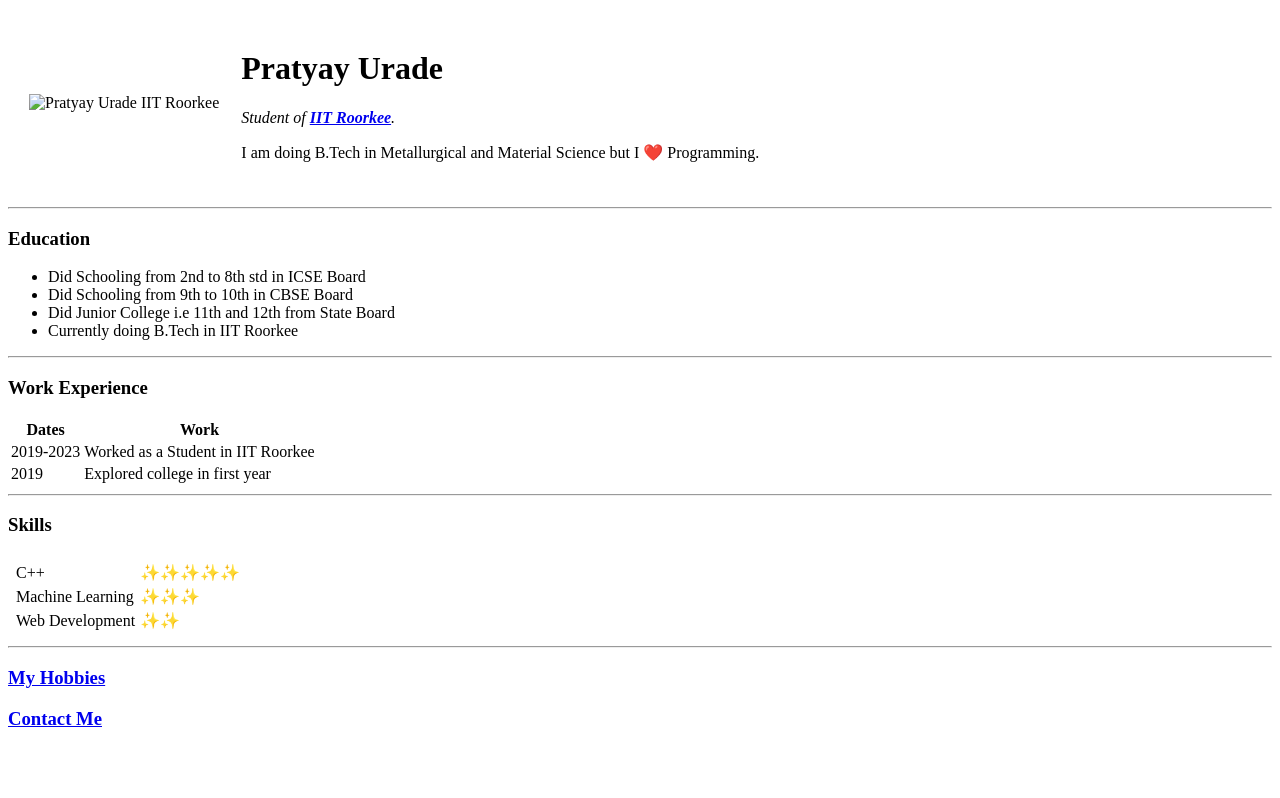
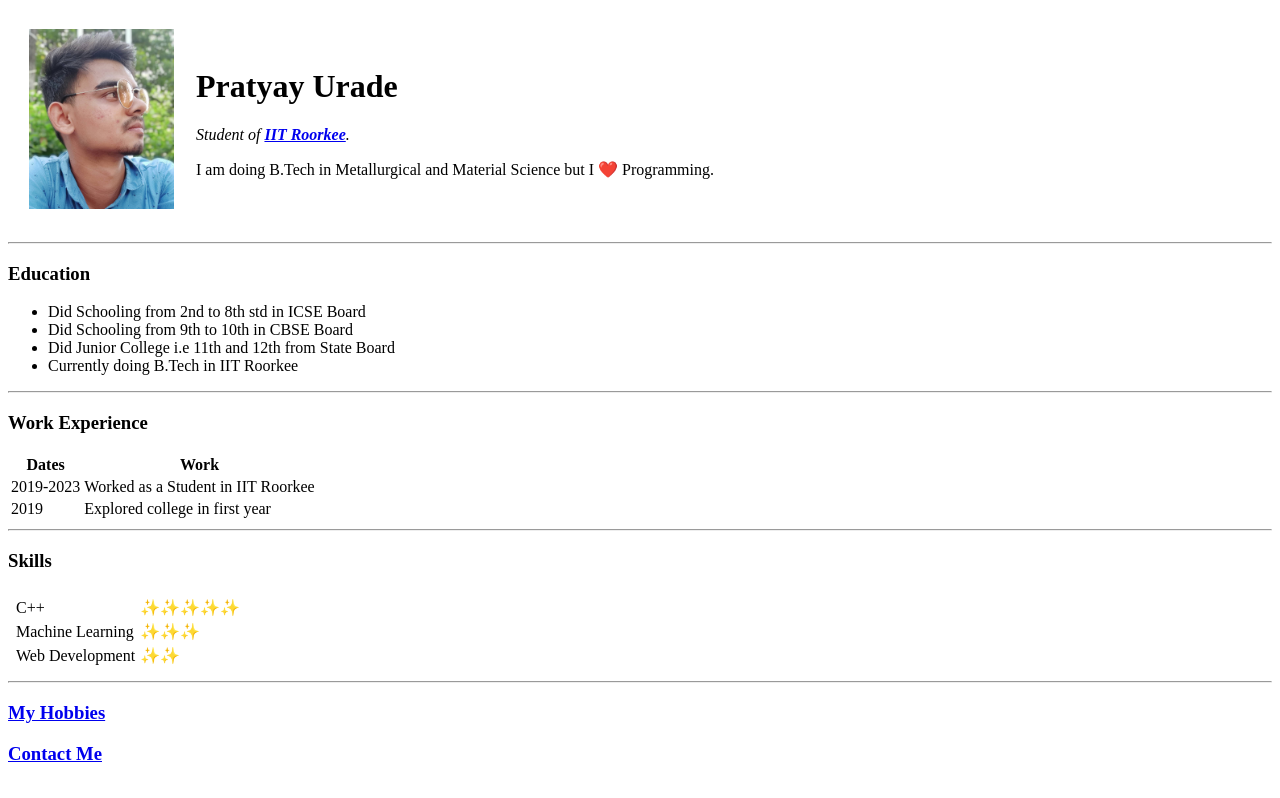
Before and after one commit to pratyayurade/CV, a plain HTML site: page index.html in a window 1280 px wide. Drawn offline with Linux system fonts and the light colour scheme.

Commit message:
Update index.html

```diff
--- a/index.html
+++ b/index.html
@@ -9,7 +9,7 @@
 <body>
     <table cellspacing="20">
         <tr>
-            <td><img src="Pratyay.jpg" alt="Pratyay Urade IIT Roorkee" width="145" height="180">
+            <td><img src="images/Pratyay.jpg" alt="Pratyay Urade IIT Roorkee" width="145" height="180">
             </td>
             <td> <h1>Pratyay Urade</h1>
                 <p>
```
